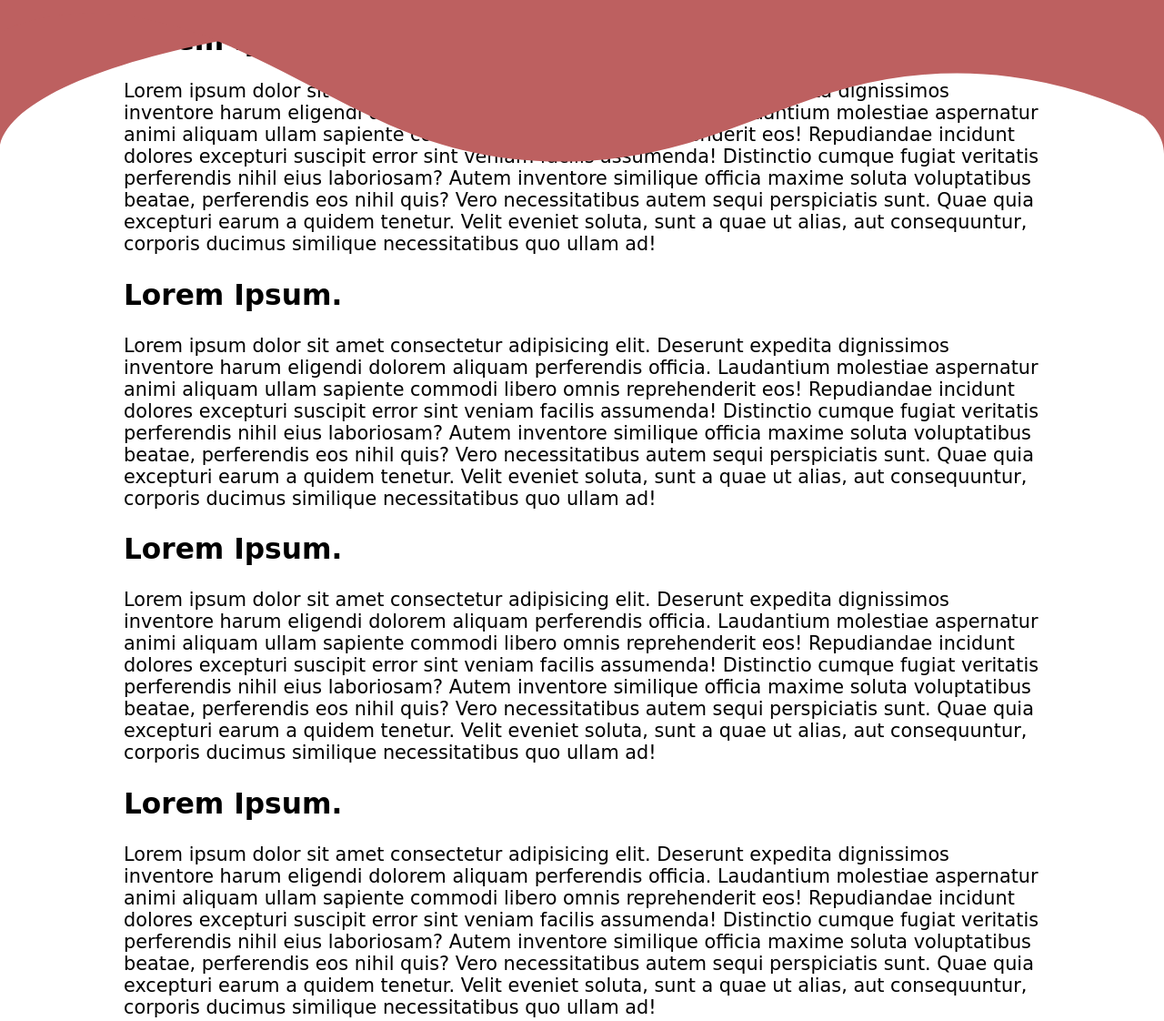
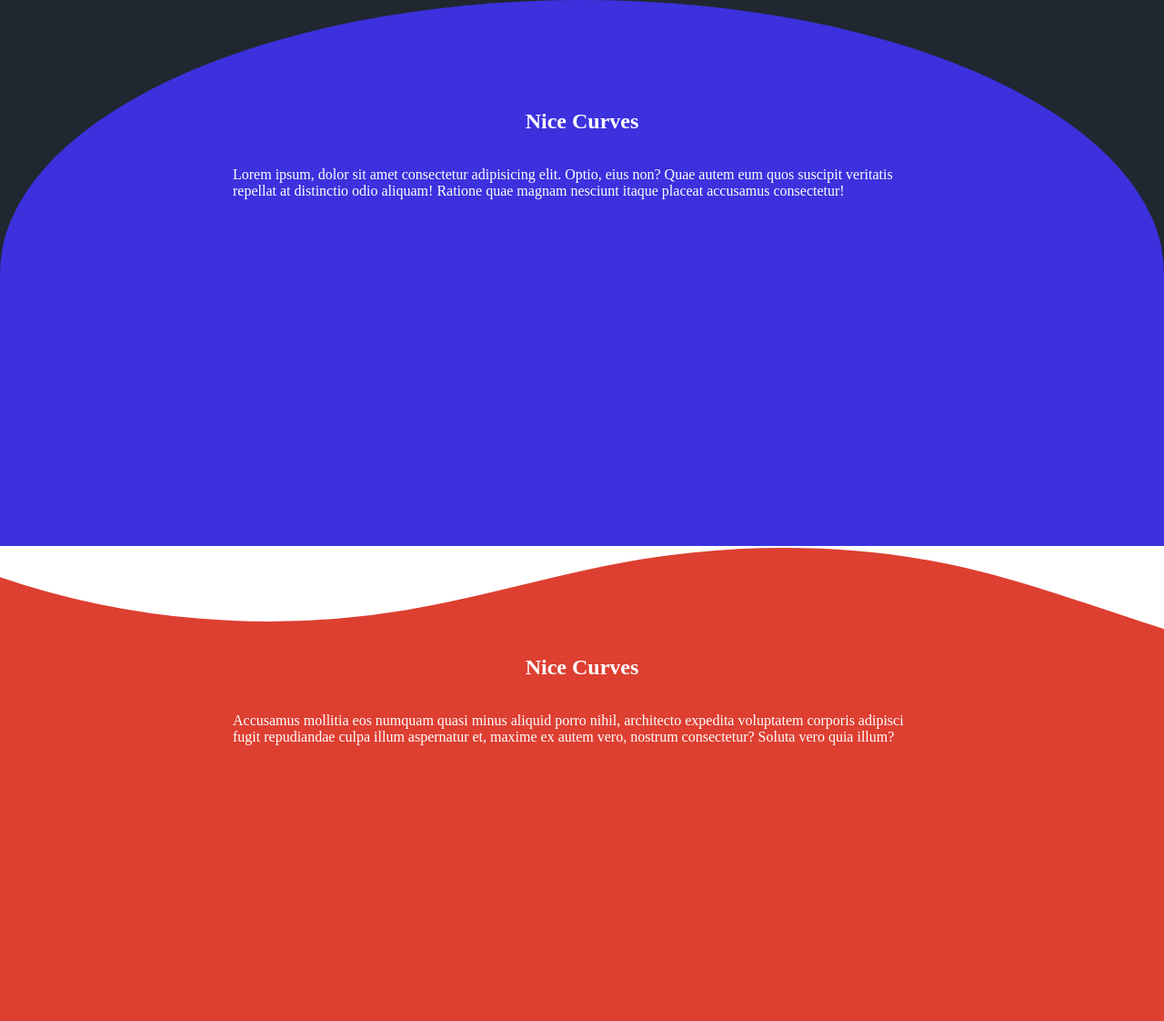
Before and after one commit to Ephantus-Wambui/curves, a plain HTML site: page index.html in a window 1280 px wide. Shown: the top 1122 px of the page at 91% size. Drawn offline with Linux system fonts and the light colour scheme; a script that the page names is missing; a web font is replaced by a local one.

Commit message:
added layers of curves

```diff
--- a/index.html
+++ b/index.html
@@ -8,136 +8,147 @@
     <meta name="viewport" content="width=device-width, initial-scale=1.0">
     <title>Curvy Website</title>
 
+    <script src="https://cdn.jsdelivr.net/npm/kute.js@2.1.2/dist/kute.min.js"></script>
+
     <style>
-        @import url('https://fonts.googleapis.com/css2?family=Ephesis&display=swap');
-
-        html {
-            font-family: 'Ephesis', cursive;
-            width: 80vw;
-            margin: 0 auto;
-            font-size: 1.3rem;
+        body {
+            margin: 0;
+            color: #fff;
+            background: #202731;
+            overflow-x: hidden;
         }
 
-        .custom-shape-divider-top-1633025446 {
+        section {
+            position: relative;
+            display: flex;
+            flex-direction: column;
+            align-items: center;
+            min-height: 400px;
+            padding: 100px 20vw;
+        }
+
+        .blue {
+            background: #3c31dd;
+        }
+
+        .red {
+            background: #dd3f31;
+        }
+
+        .pink {
+            background: #ff0066;
+        }
+
+        .dark {
+            background: #0f0f10;
+        }
+
+        .blue {
+            border-top-left-radius: 50%;
+            border-top-right-radius: 50%;
+        }
+
+        .wave {
             position: absolute;
             top: 0;
             left: 0;
             width: 100%;
             overflow: hidden;
             line-height: 0;
+        }
+
+        .wave svg {
+            position: relative;
+            display: block;
+            width: calc(130% + 1.3px);
+            height: 150px;
+        }
+
+        .wave .shape-fill {
+            fill: #FFFFFF;
+        }
+
+        .spacer {
+            aspect-ratio: 960/300;
+            width: 100%;
+            background-repeat: no-repeat;
+            background-position: center;
+            background-size: cover;
+        }
+
+        .layer1 {
+            background-image: url('./layered-waves-haikei.svg')
+        }
+        .layer2 {
+            background-image: url('./layered-waves-haikei.svg');
+        }
+        .flip {
             transform: rotate(180deg);
         }
 
-        .custom-shape-divider-top-1633025446 svg {
-            position: relative;
-            display: block;
-            width: calc(100% + 1.3px);
-            height: 180px;
-        }
-
-        .custom-shape-divider-top-1633025446 .shape-fill {
-            fill: #BD6060;
-        }
-
-        .custom-shape-divider-top-1633025518 {
+        .blob-motion {
             position: absolute;
-            top: 0;
-            left: 0;
-            width: 100%;
-            overflow: hidden;
-            line-height: 0;
-            transform: rotate(180deg);
-        }
-
-        .custom-shape-divider-top-1633025518 svg {
-            position: relative;
-            display: block;
-            width: calc(100% + 1.3px);
-            height: 180px;
-        }
-
-        .custom-shape-divider-top-1633025518 .shape-fill {
-            fill: #BD6060;
+            transform: translateY(-20%);
         }
     </style>
-
 
 </head>
 
 <body>
 
-    <section>
+    <section class="blue">
+        <h1>Nice Curves</h1>
+        <p>Lorem ipsum, dolor sit amet consectetur adipisicing elit. Optio, eius non? Quae autem eum quos suscipit
+            veritatis repellat at distinctio odio aliquam! Ratione quae magnam nesciunt itaque placeat accusamus
+            consectetur!</p>
+    </section>
+    <section class="red">
+        <h1>Nice Curves</h1>
+        <p>Accusamus mollitia eos numquam quasi minus aliquid porro nihil, architecto expedita voluptatem corporis
+            adipisci fugit repudiandae culpa illum aspernatur et, maxime ex autem vero, nostrum consectetur? Soluta vero
+            quia illum?</p>
 
-        <h1>Lorem Ipsum.</h1>
-
-        <p>
-            Lorem ipsum dolor sit amet consectetur adipisicing elit. Deserunt expedita dignissimos inventore harum
-            eligendi dolorem aliquam perferendis officia. Laudantium molestiae aspernatur animi aliquam ullam sapiente
-            commodi libero omnis reprehenderit eos!
-            Repudiandae incidunt dolores excepturi suscipit error sint veniam facilis assumenda! Distinctio cumque
-            fugiat veritatis perferendis nihil eius laboriosam? Autem inventore similique officia maxime soluta
-            voluptatibus beatae, perferendis eos nihil quis?
-            Vero necessitatibus autem sequi perspiciatis sunt. Quae quia excepturi earum a quidem tenetur. Velit eveniet
-            soluta, sunt a quae ut alias, aut consequuntur, corporis ducimus similique necessitatibus quo ullam ad!
-        </p>
-
-        <div class="custom-shape-divider-top-1633025446">
+        <div class="wave">
             <svg data-name="Layer 1" xmlns="http://www.w3.org/2000/svg" viewBox="0 0 1200 120"
                 preserveAspectRatio="none">
-                <path d="M600,112.77C268.63,112.77,0,65.52,0,7.23V120H1200V7.23C1200,65.52,931.37,112.77,600,112.77Z"
+                <path
+                    d="M321.39,56.44c58-10.79,114.16-30.13,172-41.86,82.39-16.72,168.19-17.73,250.45-.39C823.78,31,906.67,72,985.66,92.83c70.05,18.48,146.53,26.09,214.34,3V0H0V27.35A600.21,600.21,0,0,0,321.39,56.44Z"
                     class="shape-fill"></path>
             </svg>
         </div>
+    </section>
+    <div class="spacer layer2"></div>
+    <section class="pink">
+        <h1>Nice Curves</h1>
+        <p>Voluptatibus minima sequi at animi voluptates blanditiis iste suscipit esse id aut pariatur, magnam aliquid
+            porro totam dolorem perspiciatis excepturi quos voluptatem modi natus? Perspiciatis provident nihil impedit
+            totam voluptatibus!</p>
 
-        <h1>Lorem Ipsum.</h1>
+            <svg id="visual" viewBox="0 0 900 300" width="900" height="300" xmlns="http://www.w3.org/2000/svg"
+                xmlns:xlink="http://www.w3.org/1999/xlink" version="1.1">
+                <g transform="translate(435.79281550812607 157.42392604444052)">
+                    <path id="blob1"
+                        d="M91.9 -86.4C116.9 -66.9 133.5 -33.5 130.4 -3.1C127.3 27.3 104.7 54.7 79.7 73C54.7 91.3 27.3 100.7 4.8 95.8C-17.7 91 -35.4 72 -53.2 53.7C-71 35.4 -89 17.7 -97.4 -8.4C-105.7 -34.4 -104.5 -68.8 -86.7 -88.3C-68.8 -107.8 -34.4 -112.4 -0.5 -111.9C33.5 -111.5 66.9 -105.9 91.9 -86.4"
+                        fill="#BB004B"></path>
+                </g>
+                <g transform="translate(450.8831051584828 134.0869981275117)" style="visibility: hidden;">
+                    <path id="blob2"
+                        d="M83.7 -84.7C98.5 -68.8 93.7 -34.4 90 -3.8C86.2 26.9 83.4 53.7 68.6 77.7C53.7 101.7 26.9 122.9 -4.2 127.1C-35.4 131.4 -70.7 118.7 -85.9 94.7C-101 70.7 -96 35.4 -87.2 8.8C-78.3 -17.7 -65.7 -35.4 -50.5 -51.2C-35.4 -67 -17.7 -81 8.4 -89.4C34.4 -97.7 68.8 -100.5 83.7 -84.7"
+                        fill="#BB004B"></path>
+                </g>
+            </svg>
 
-        <p>
-            Lorem ipsum dolor sit amet consectetur adipisicing elit. Deserunt expedita dignissimos inventore harum
-            eligendi dolorem aliquam perferendis officia. Laudantium molestiae aspernatur animi aliquam ullam sapiente
-            commodi libero omnis reprehenderit eos!
-            Repudiandae incidunt dolores excepturi suscipit error sint veniam facilis assumenda! Distinctio cumque
-            fugiat veritatis perferendis nihil eius laboriosam? Autem inventore similique officia maxime soluta
-            voluptatibus beatae, perferendis eos nihil quis?
-            Vero necessitatibus autem sequi perspiciatis sunt. Quae quia excepturi earum a quidem tenetur. Velit eveniet
-            soluta, sunt a quae ut alias, aut consequuntur, corporis ducimus similique necessitatibus quo ullam ad!
-        </p>
-
-        <div class="custom-shape-divider-top-1633025518">
-            <svg data-name="Layer 2" xmlns="http://www.w3.org/2000/svg" viewBox="0 0 1200 120"
-                preserveAspectRatio="none">
-                <path
-                    d="M985.66,92.83C906.67,72,823.78,31,743.84,14.19c-82.26-17.34-168.06-16.33-250.45.39-57.84,11.73-114,31.07-172,41.86A600.21,600.21,0,0,1,0,27.35V120H1200V95.8C1132.19,118.92,1055.71,111.31,985.66,92.83Z"
-                    class="shape-fill"></path>
-            </svg>
-        </div>
-
-        <h1>Lorem Ipsum.</h1>
-
-        <p>
-            Lorem ipsum dolor sit amet consectetur adipisicing elit. Deserunt expedita dignissimos inventore harum
-            eligendi dolorem aliquam perferendis officia. Laudantium molestiae aspernatur animi aliquam ullam sapiente
-            commodi libero omnis reprehenderit eos!
-            Repudiandae incidunt dolores excepturi suscipit error sint veniam facilis assumenda! Distinctio cumque
-            fugiat veritatis perferendis nihil eius laboriosam? Autem inventore similique officia maxime soluta
-            voluptatibus beatae, perferendis eos nihil quis?
-            Vero necessitatibus autem sequi perspiciatis sunt. Quae quia excepturi earum a quidem tenetur. Velit eveniet
-            soluta, sunt a quae ut alias, aut consequuntur, corporis ducimus similique necessitatibus quo ullam ad!
-        </p>
-
-        <h1>Lorem Ipsum.</h1>
-
-        <p>
-            Lorem ipsum dolor sit amet consectetur adipisicing elit. Deserunt expedita dignissimos inventore harum
-            eligendi dolorem aliquam perferendis officia. Laudantium molestiae aspernatur animi aliquam ullam sapiente
-            commodi libero omnis reprehenderit eos!
-            Repudiandae incidunt dolores excepturi suscipit error sint veniam facilis assumenda! Distinctio cumque
-            fugiat veritatis perferendis nihil eius laboriosam? Autem inventore similique officia maxime soluta
-            voluptatibus beatae, perferendis eos nihil quis?
-            Vero necessitatibus autem sequi perspiciatis sunt. Quae quia excepturi earum a quidem tenetur. Velit eveniet
-            soluta, sunt a quae ut alias, aut consequuntur, corporis ducimus similique necessitatibus quo ullam ad!
-        </p>
-
+            <script>
+                const tween = KUTE.fromTo(
+                    '#blob1',
+                    { path: '#blob1' },
+                    { path: '#blob2' },
+                    { repeat: 999, duration:3000, yoyo: true }
+                )
+                tween.start()
+            </script>
     </section>
+    <div class="spacer layer2 flip"></div>
 
 </body>
 
```
Also changed, not shown: layered-waves-haikei.svg (added), stacked-waves-haikei.svg (added).
